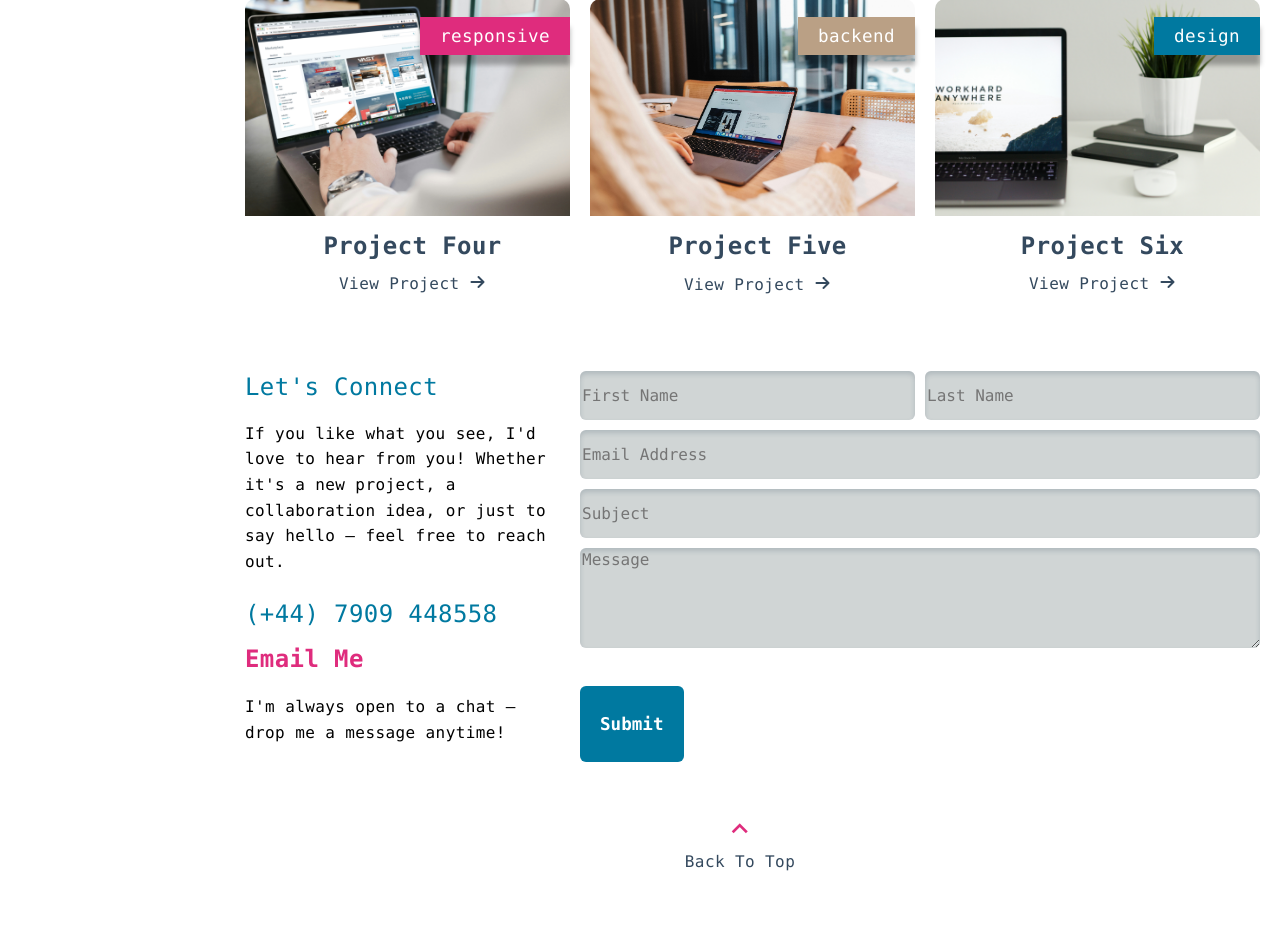
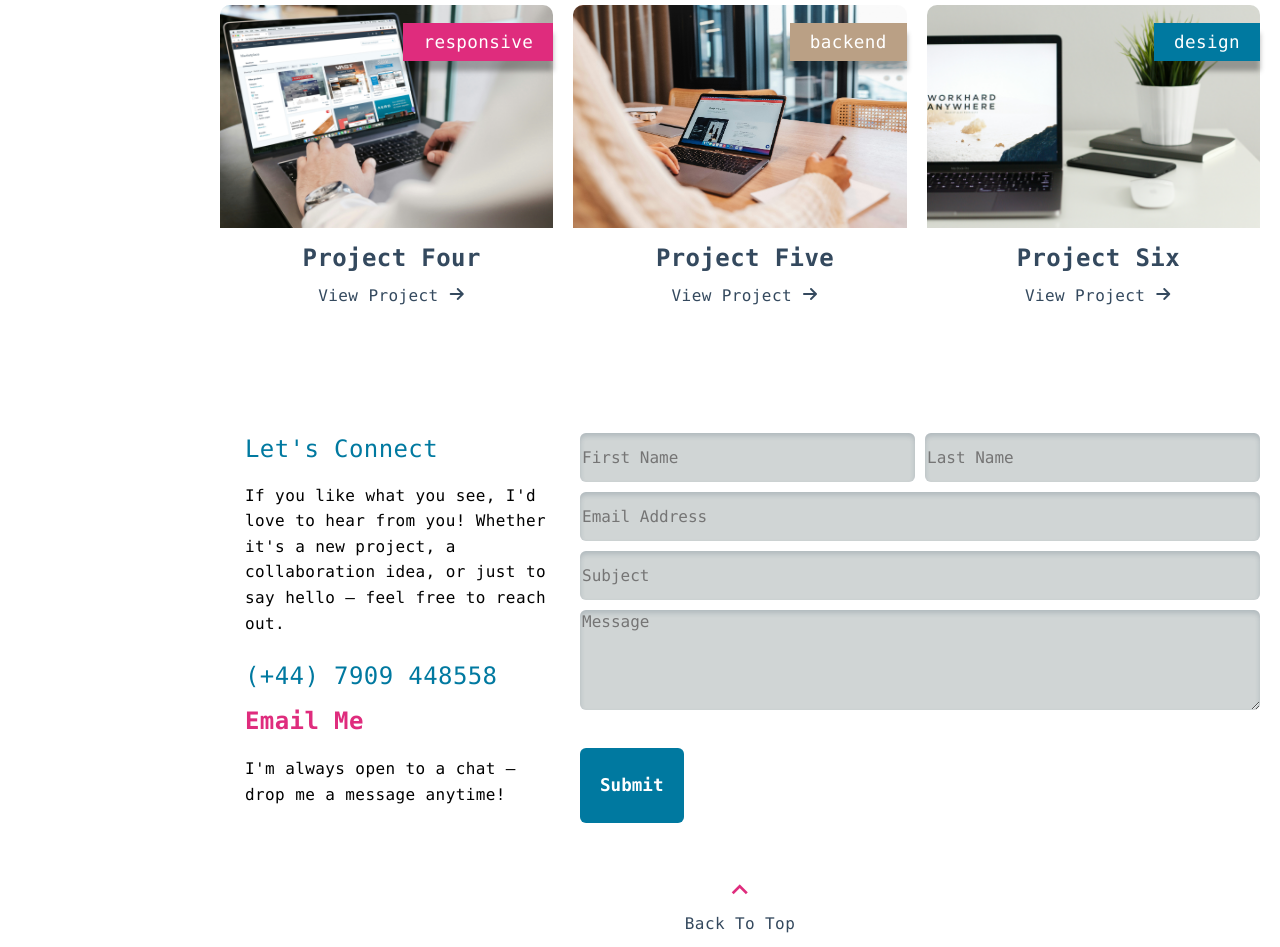
Before and after one commit to markap85/Portfolio, a PHP site: page / in a window 1280 px wide. Shown: the part 1791-2738 px from the top of the page. Before the commit the page ends 2662 px from the top, so only its background shows below. Run offline with PHP 8.4, Linux system fonts and the light colour scheme; some web fonts are replaced.

Commit message:
Spaced Out Content with Margins

```diff
--- a/scss/layout/_about.scss
+++ b/scss/layout/_about.scss
@@ -60,6 +60,7 @@
     }
     @media (min-width: $brk-point-lg) {
         margin: 0 auto;
+        padding-left: 50px;
         flex-direction: row;
         gap: 20px;
         align-items: center;
--- a/scss/layout/_contact.scss
+++ b/scss/layout/_contact.scss
@@ -2,7 +2,7 @@
   display: block; // Default to block element
   box-sizing: border-box;
   padding: 20px;
-  margin-top: 50px;
+  margin-top: 50px !important; // Add space at the top for all screen sizes
 
   @media (min-width: $brk-point-md) {
     margin-left: 25px;
@@ -17,9 +17,7 @@
     display: grid;
     grid-template-columns: 1fr 2fr; // 2 columns after 992px
     max-width: 1260px;
-        margin-left: 0 auto;
-    margin-left: 0 auto;
-    margin-right: 0 auto;
+        margin: 0 auto;
     gap: 20px;
 
   .contact-details,
@@ -35,11 +33,11 @@
     box-sizing: border-box;
     margin-left: 25px;
 
-    @media (min-width: 768px) {
+    @media (min-width: $brk-point-md) {
       padding: 0px;
     }
 
-    @media (min-width: 992px) {
+    @media (min-width: $brk-point-lg) {
       text-align: left;
     }
 
--- a/scss/layout/_hero.scss
+++ b/scss/layout/_hero.scss
@@ -20,8 +20,8 @@
     right: 0;
     bottom: 0;
     background:
-      linear-gradient(to right, rgba($primary-color, 0.5) 5%, rgba($primary-color, 0) 50%),
-      rgba(0, 0, 0, 0.5);
+    linear-gradient(to right, rgba($primary-color, 0.5) 5%, rgba($primary-color, 0) 50%),
+    rgba(0, 0, 0, 0.5);
     z-index: 0;
     backdrop-filter: blur(4px);
     -webkit-backdrop-filter: blur(4px);
@@ -119,7 +119,7 @@
     }
     @media (min-width: $brk-point-xl) {
       h1 {
-        font-size: 5rem;
+        font-size: 3rem !important;
       }
       h2 {
         font-size: 3rem;
--- a/scss/layout/_portfolio.scss
+++ b/scss/layout/_portfolio.scss
@@ -6,10 +6,11 @@
   display: grid;
   grid-template-columns: 1fr; // 1 column by default
   gap: 20px;
-  margin-top: 50px;
   padding: 20px;
   box-sizing: border-box;
   justify-items: center;
+  margin-top: 50px !important; // Add space at the top for all screen sizes
+
 
   @media (min-width: $brk-point-sm) {
         grid-template-columns: 1fr 1fr;
@@ -22,8 +23,7 @@
             margin-left: 25px;
   }
   @media (min-width: $brk-point-lg) {
-            margin-left: 0 auto;
-        margin-right: 0 auto;
+        margin: 0 auto;
     grid-template-columns: 1fr 1fr 1fr;
   }
 }
```
Also changed, not shown: css/styles.css.
